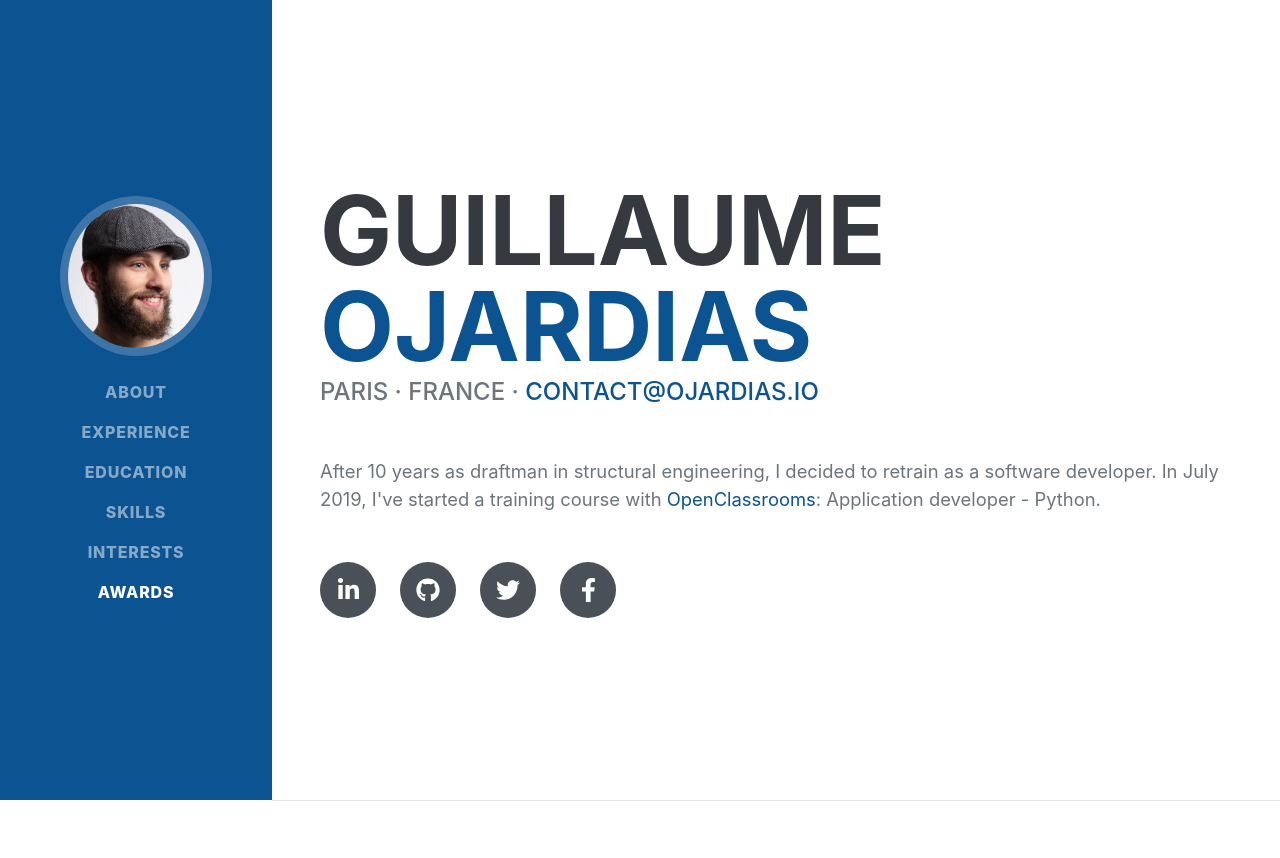
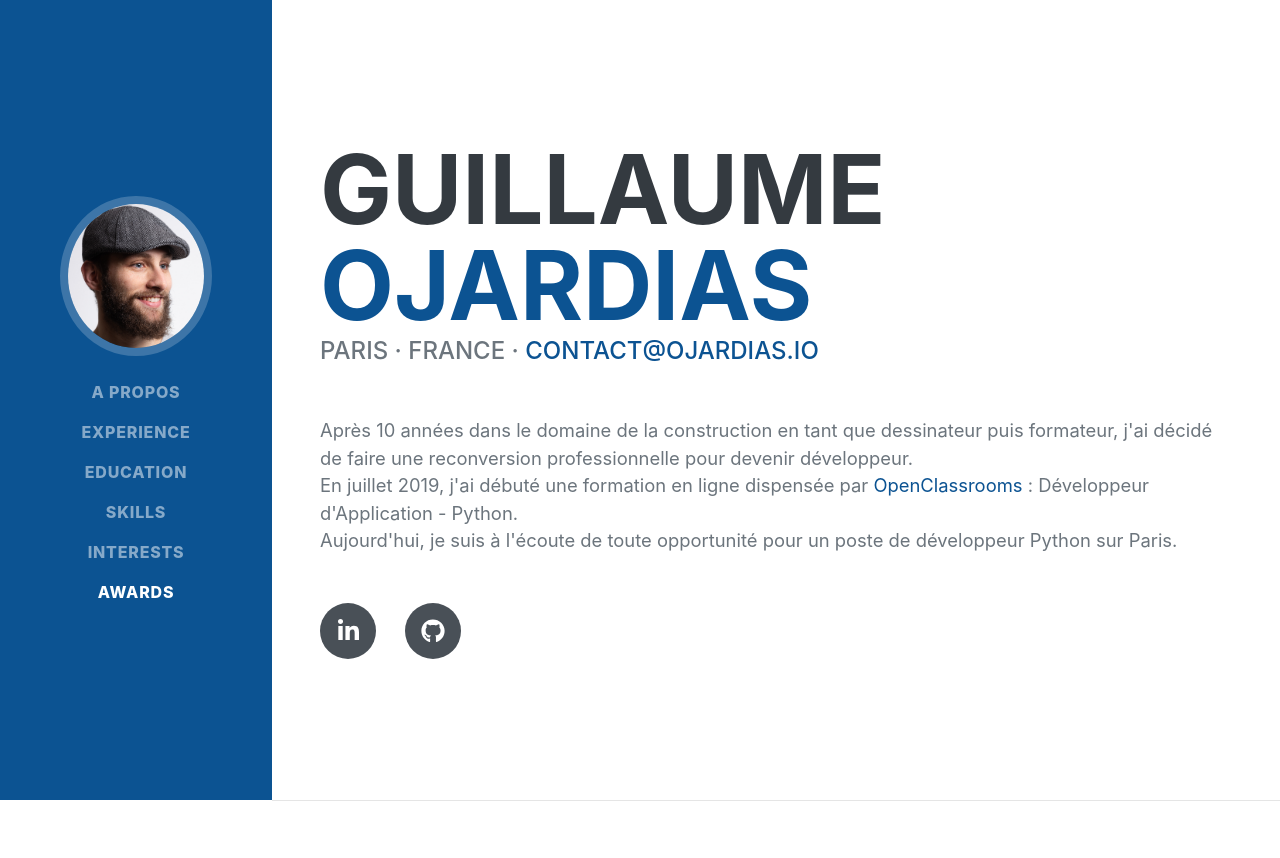
Before and after one commit to GuillaumeOj/Resume, a Django app: page / in a window 1280 px wide. Shown: the top 858 px of the page. Run offline with Django 3.2, Linux system fonts and the light colour scheme; style sheets or scripts are compiled from the project's sources; some libraries are stand-ins or nearby versions; some web fonts are replaced.

Commit message:
Change the content in the section 'about'

```diff
--- a/resume/templates/resume/index.html
+++ b/resume/templates/resume/index.html
@@ -1,6 +1,6 @@
 <!DOCTYPE html>
 {% load static %}
-<html lang="en">
+<html lang="fr">
 
 <head>
 	<meta charset="utf-8" />
@@ -38,7 +38,7 @@
 		<div class="collapse navbar-collapse" id="navbarSupportedContent">
 			<ul class="navbar-nav">
 				<li class="nav-item">
-					<a class="nav-link js-scroll-trigger" href="#about">About</a>
+					<a class="nav-link js-scroll-trigger" href="#about">A propos</a>
 				</li>
 				<li class="nav-item">
 					<a class="nav-link js-scroll-trigger" href="#experience">Experience</a>
@@ -68,16 +68,24 @@
 					Paris · France · <a href="mailto:contact@ojardias.io">contact@ojardias.io</a>
 				</div>
 				<p class="lead mb-5">
-					After 10 years as draftman in structural engineering, I decided to retrain as a
-					software developer. In July 2019, I've started a training course with <a
+					Après 10 années dans le domaine de la construction en tant que dessinateur puis
+					formateur, j'ai décidé de faire une reconversion professionnelle pour devenir
+					développeur.<br>
+					En juillet 2019, j'ai débuté une formation en ligne dispensée par <a
 						href="https://openclassrooms.com/" target="_blank"
-						rel="noreferrer">OpenClassrooms</a>: Application developer - Python.
+						rel="noreferrer">OpenClassrooms</a> : Développeur d'Application -
+					Python.<br>
+					Aujourd'hui, je suis à l'écoute de toute opportunité pour un poste de
+					développeur Python sur Paris.
 				</p>
 				<div class="social-icons">
-					<a class="social-icon" href="#"><i class="fab fa-linkedin-in"></i></a><a
-						class="social-icon" href="#"><i class="fab fa-github"></i></a><a
-						class="social-icon" href="#"><i class="fab fa-twitter"></i></a><a
-						class="social-icon" href="#"><i class="fab fa-facebook-f"></i></a>
+					<a class="social-icon"
+						href="https://www.linkedin.com/in/guillaume-ojardias-91a46643/">
+						<i class="fab fa-linkedin-in"></i>
+					</a>
+					<a class="social-icon" href="ihttps://github.com/GuillaumeOj">
+						<i class="fab fa-github"></i>
+					</a>
 				</div>
 			</div>
 		</section>
```
